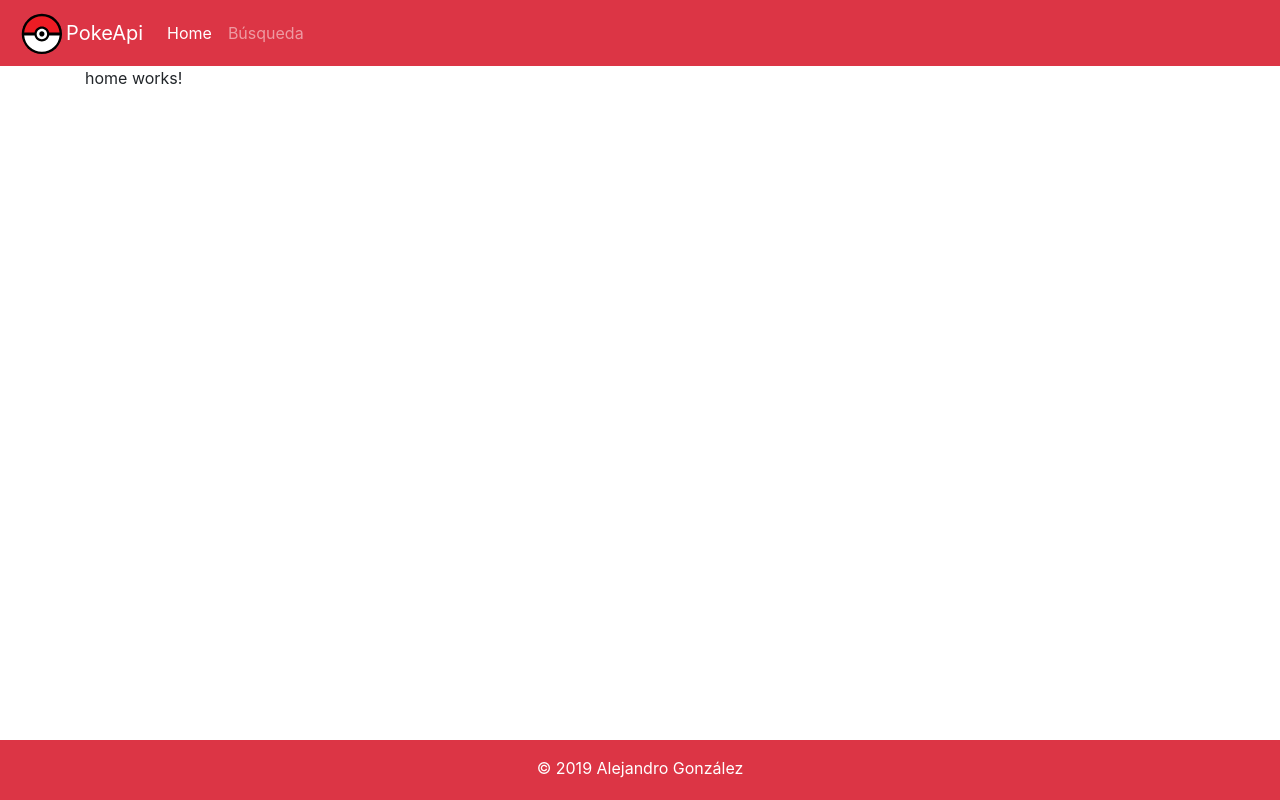
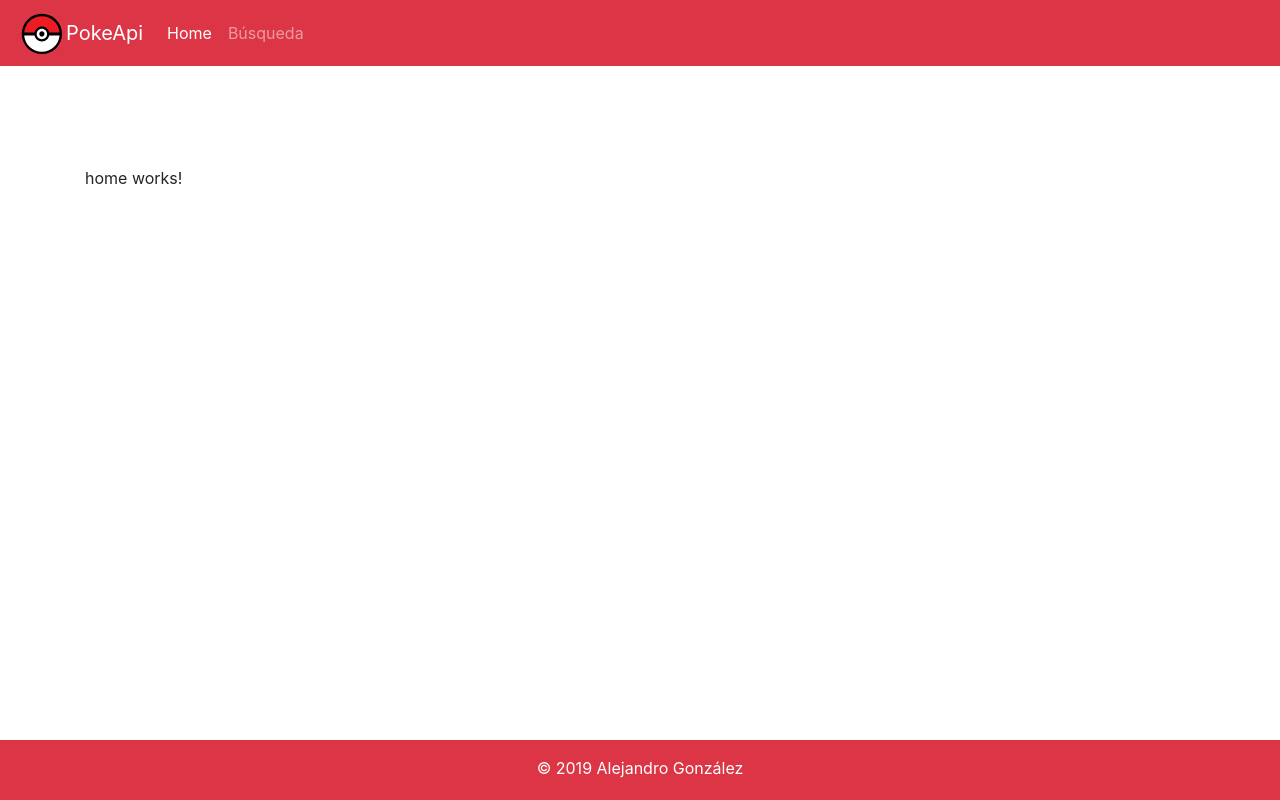
Before and after one commit to agonzalezlevio/PokeWebApp, an Angular app: page /#/home in a window 1280 px wide. Built offline with nearby package versions, Linux system fonts and the light colour scheme.

Commit message:
Actualización estilos y componentes html

```diff
--- a/src/app/pages/pages.component.css
+++ b/src/app/pages/pages.component.css
@@ -0,0 +1,4 @@
+.main-content {
+    margin-top: 100px;
+    margin-bottom: 100px;
+}
--- a/src/app/pages/pages.component.html
+++ b/src/app/pages/pages.component.html
@@ -1,5 +1,9 @@
 <app-header></app-header>
-<div class="container">
-    <router-outlet></router-outlet>
+
+<div class="container-lg">
+    <main class="main-content">
+        <router-outlet></router-outlet>
+    </main>
 </div>
+
 <app-footer></app-footer>
--- a/src/app/shared/footer/footer.component.css
+++ b/src/app/shared/footer/footer.component.css
@@ -1,6 +1,6 @@
 .footer {
-    bottom: 0px;
+    position: absolute;
+    bottom: 0;
+    width: 100%;
     height: 60px;
-    position: absolute;
-    width: 100%;
-}
+  }
--- a/src/styles.css
+++ b/src/styles.css
@@ -1 +1,4 @@
-/* You can add global styles to this file, and also import other style files */
+html {
+    position: relative;
+    min-height: 100%;
+}
```
